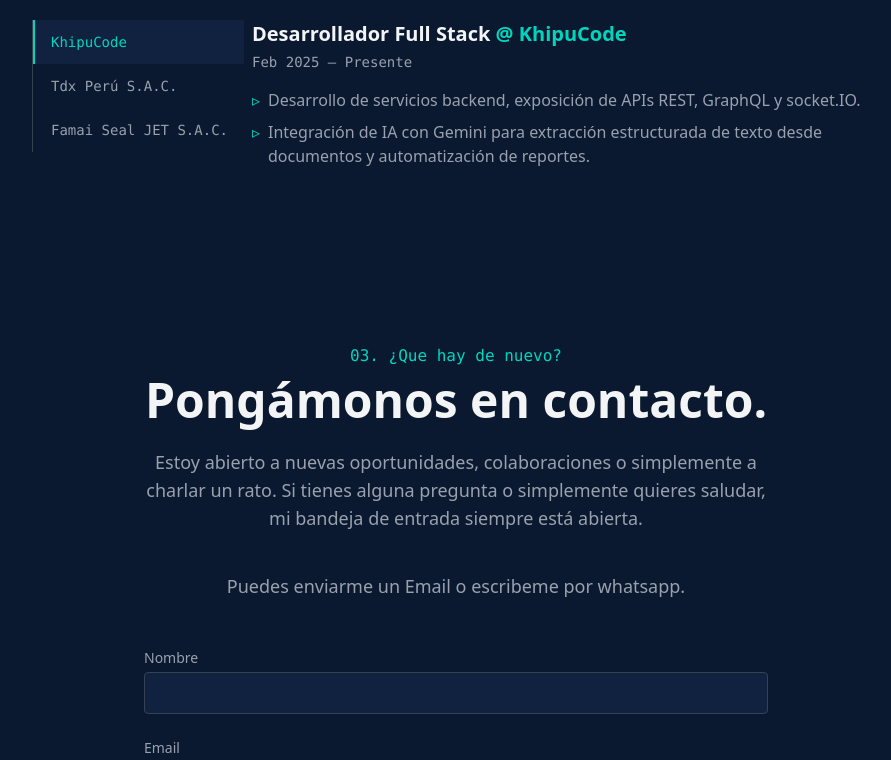
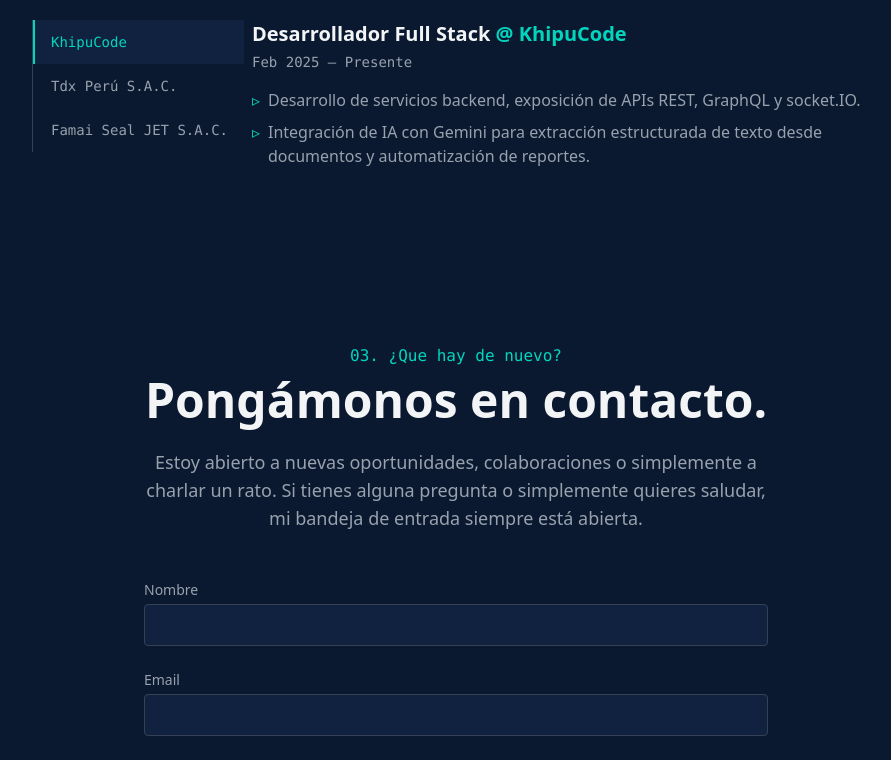
Before and after one commit to rcentenoc/fabricio.portfolio, a React (Vite) app: page / in a window 1280 px wide. Shown: the part 1536-2296 px from the top of the page, without its empty margins (184-1075 px from the left). Built offline with nearby package versions, Linux system fonts and the light colour scheme.

Commit message:
Implement code changes to enhance functionality and improve performance

```diff
--- a/src/sections/Contact.jsx
+++ b/src/sections/Contact.jsx
@@ -63,9 +63,6 @@
                 <>
                     <p className="text-gray-400 text-base md:text-lg mb-10">
                         Estoy abierto a nuevas oportunidades, colaboraciones o simplemente a charlar un rato. Si tienes alguna pregunta o simplemente quieres saludar, mi bandeja de entrada siempre está abierta.
-                    </p>
-                    <p className="text-gray-400 text-base md:text-lg mb-10">
-                        Puedes enviarme un Email o escribeme por whatsapp.
                     </p>
 
                     <form
```
Also changed, not shown: cv/one.png (added), 1 other file (tests, documents, lock files or other folders).
